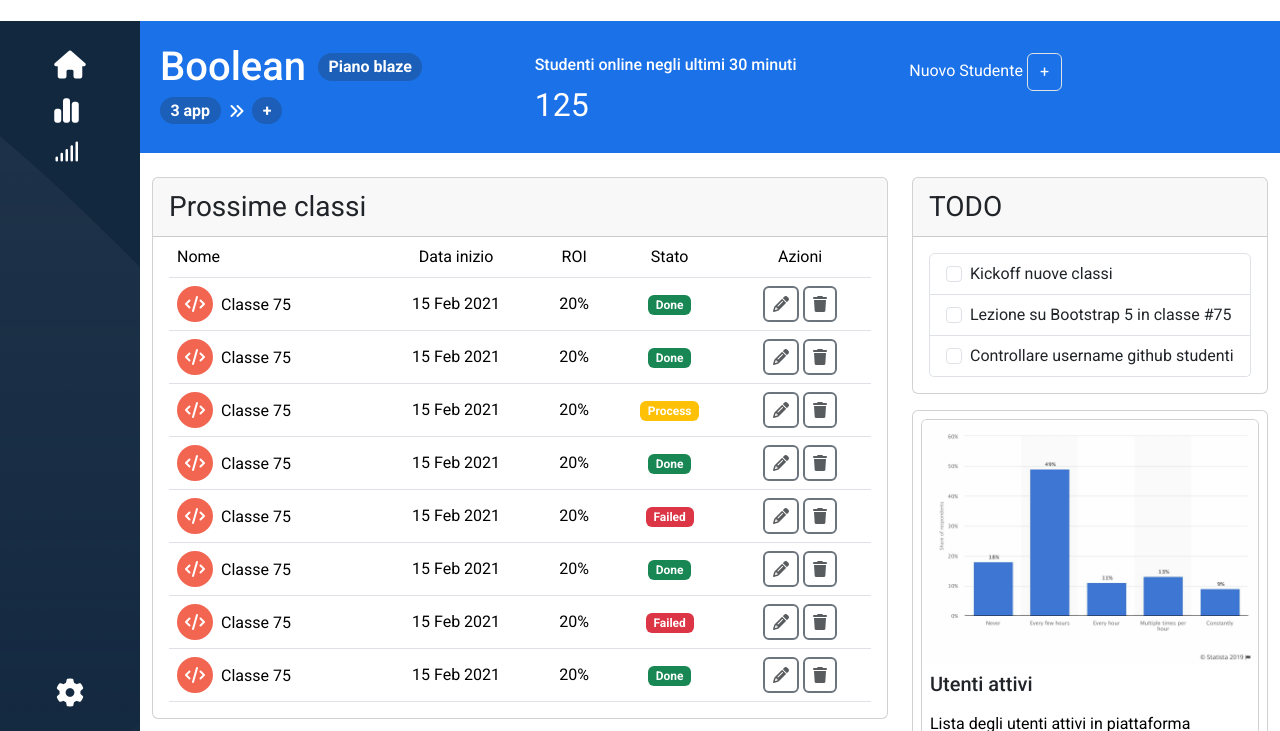
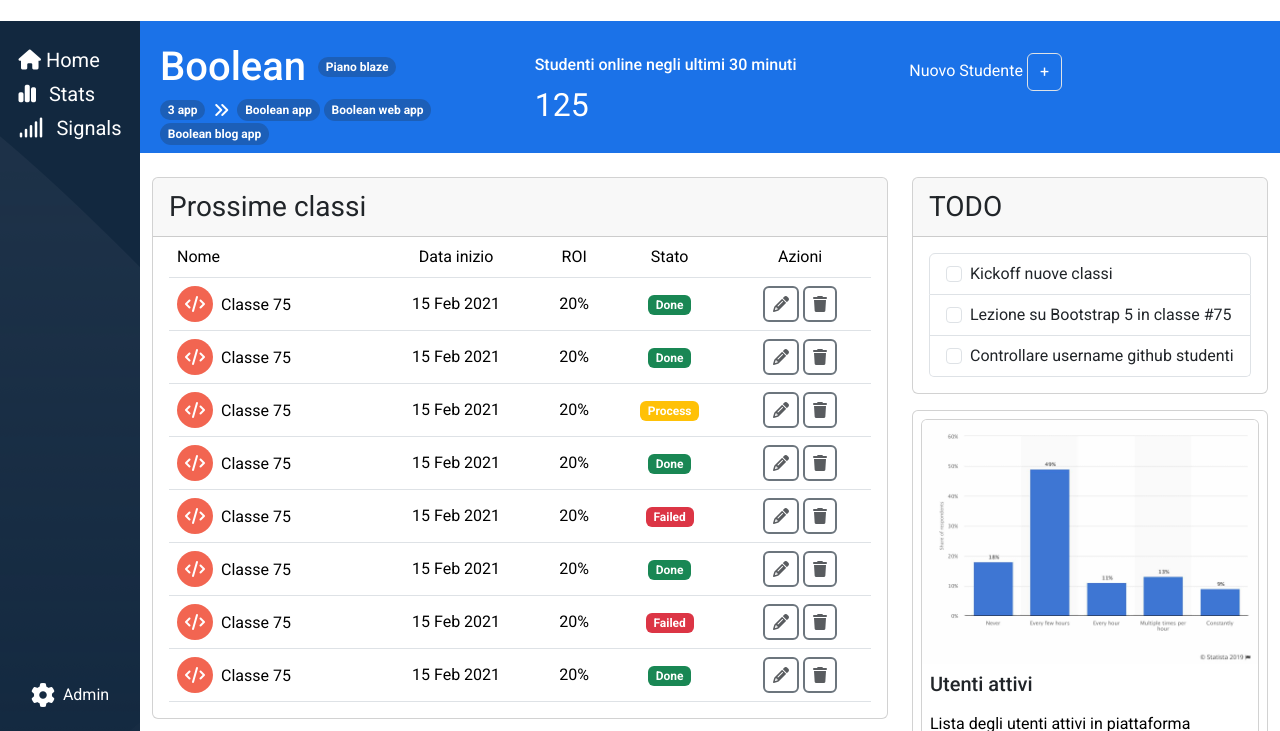
Before and after one commit to nicolocamassa/html-css-bootstrap-dashboard, a plain HTML site: page index.html in a window 1280 px wide. Shown: the part 69-800 px from the top of the page. Drawn offline with nearby package versions, Linux system fonts and the light colour scheme.

Commit message:
[UPDATE] added hover effects

```diff
--- a/css/style.css
+++ b/css/style.css
@@ -80,6 +80,16 @@ header{
     margin-left: 60px;
 }
 
+.btn_student{
+    color: white;
+}
+
+.btn_student:hover{
+    background-color: rgb(146, 146, 146);
+    color: black;
+}
+
+
 .fa-code{
     background-color: #f26551;
     padding: 10px 8px;
@@ -102,6 +112,15 @@ td:nth-child(5){
     text-align:center;
 }
 
+tr:hover td{
+    background-color: rgb(194, 194, 194);
+}
+
+.sidebar_menu_hover li:hover{
+    background-color: rgb(166, 166, 166);
+    cursor: pointer;
+}
+
 
 @media screen and (max-width: 992px) {
     .canvas_responsive{
--- a/index.html
+++ b/index.html
@@ -48,14 +48,23 @@
     <!-- SIDEBAR -->
     <div class="main_sidebar d-flex flex-column justify-content-between py-4 text-white">
       <div class="col d-flex flex-column align-items-center">
-        <ul class="list-unstyled fs-3">
-          <li><i class="fas fa-house"></i></li>
-          <li class="my-1"><i class="fa-solid fa-chart-simple"></i></li>
-          <li class="fs-5"><i class="fa-solid fa-signal"></i></li>
+        <ul class="list-unstyled fs-5 sidebar_menu_hover">
+          <li class="justify-content-between">
+            <i class="fas fa-house"></i>
+            <span class="d-none d-lg-inline">Home</span>
+          </li>
+          <li class="my-1">
+            <i class="fa-solid fa-chart-simple me-2"></i>
+            <span class="d-none d-lg-inline">Stats</span>
+          </li>
+          <li class="fs-5">
+            <i class="fa-solid fa-signal me-2"></i>
+            <span class="d-none d-lg-inline">Signals</span>
+          </li>
         </ul>
       </div>
       <div class="col d-flex align-items-end justify-content-center">
-        <i class="fa-solid fa-gear fs-3"></i>
+        <i class="fa-solid fa-gear fs-4 me-2"></i><span class="d-none d-lg-block">Admin</span>
       </div>
     </div>
 
@@ -70,13 +79,19 @@
               <div class="content my-4 my-md-0">
                 <div class="title_dashboard">
                   <span class="fs-1 fw-medium align-middle">Boolean</span>
-                  <span class="badge rounded-pill text-bg-dark bg-opacity-25 align-middle mx-2 fs-6">Piano blaze</span>
+                  <span class="badge rounded-pill text-bg-dark bg-opacity-25 align-middle mx-2 fs-7">Piano blaze</span>
                 </div>
                 <div class="path_dashboard">
-                  <span class="badge rounded-pill text-bg-dark align-middle bg-opacity-25 fs-6">3 app</span>
+                  <span class="badge rounded-pill text-bg-dark align-middle bg-opacity-25 fs-7">3 app</span>
                   <i class="fa-solid fa-angles-right align-middle mx-1"></i>
-                  <span class="badge rounded-pill text-bg-dark align-middle bg-opacity-25 fs-6">+</span>
+                  <span class="badge rounded-pill text-bg-dark align-middle bg-opacity-25 fs-7 d-lg-none">+</span>
+
+                    <span class="badge rounded-pill text-bg-dark align-middle bg-opacity-25 fs-7 d-none d-lg-inline">Boolean app</span>
+                    <span class="badge rounded-pill text-bg-dark align-middle bg-opacity-25 fs-7 d-none d-lg-inline">Boolean web app</span>
+                    <span class="badge rounded-pill text-bg-dark align-middle bg-opacity-25 fs-7 d-none d-lg-inline">Boolean blog app</span>
+
                 </div>
+
               </div>
             </div>
 
@@ -92,7 +107,7 @@
             <div class="col-md-4 col-sm-12">
               <div class="content py-md-3">
                 <span>Nuovo Studente</span>
-                <button class="btn btn-primary d-inline border bg-transparent" type="button" data-bs-toggle="offcanvas" data-bs-target="#offcanvasRight" aria-controls="offcanvasRight">+</button>
+                <button class="btn d-inline border btn_student" type="button" data-bs-toggle="offcanvas" data-bs-target="#offcanvasRight" aria-controls="offcanvasRight">+</button>
 
               </div>
             </div>
@@ -116,7 +131,7 @@
                   <ul class="list-group list-group-flush list-unstyled">
                     <li class="px-3">
 
-                      <table class="table">
+                      <table class="table overflow-y-auto">
                         <thead>
                           <tr>
                             <td>Nome</td>
```
